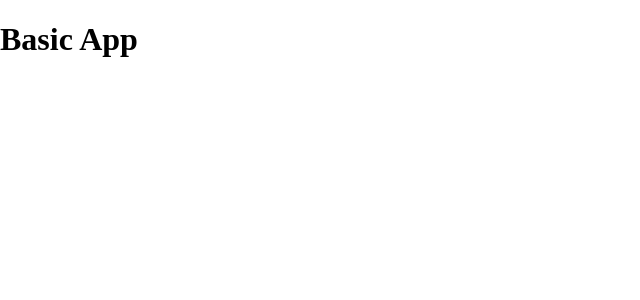
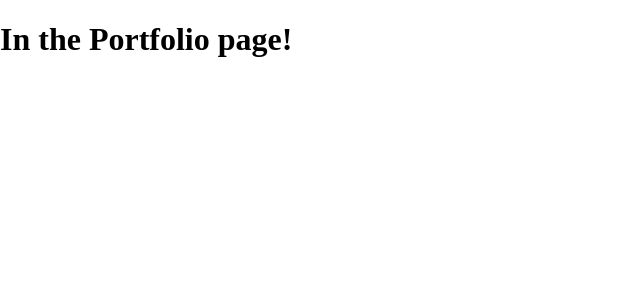
Before and after one commit to TheCodeHeist/thecodeheist.github.io, a React (Create React App) app: page /portfolio in a window 1280 px wide. Shown: the top 300 px of the page, without its empty margins (0-640 px from the left). Built offline with nearby package versions, Linux system fonts and the light colour scheme.

Commit message:
Added some simple routes...

```diff
--- a/package.json
+++ b/package.json
@@ -24,8 +24,7 @@
     "test": "react-scripts test",
     "eject": "react-scripts eject",
     "predeploy": "npm run build",
-    "deploy": "gh-pages -d build",
-    "proddeploy": "npm run predeploy && npm run deploy"
+    "deploy": "gh-pages -d build"
   },
   "eslintConfig": {
     "extends": [
--- a/src/App.js
+++ b/src/App.js
@@ -1,8 +1,15 @@
+import Home from "./pages/Home";
+import Portfolio from "./pages/Portfolio";
+import Blog from "./pages/Blog";
+import { Switch, Route } from "react-router-dom";
+
 function App() {
   return (
-    <div className="App">
-      <h1>Basic App</h1>
-    </div>
+    <Switch>
+      <Route path="/" component={Home} exact />
+      <Route path="/portfolio" component={Portfolio} />
+      <Route path="/blog" component={Blog} />
+    </Switch>
   );
 }
 
--- a/src/index.js
+++ b/src/index.js
@@ -2,13 +2,13 @@ import React from "react";
 import ReactDOM from "react-dom";
 import "./index.css";
 import App from "./App";
-import { BrowserRouter as Router } from "react-router-dom";
+import { BrowserRouter } from "react-router-dom";
 
 ReactDOM.render(
   <React.StrictMode>
-    <Router>
+    <BrowserRouter>
       <App />
-    </Router>
+    </BrowserRouter>
   </React.StrictMode>,
   document.getElementById("root")
 );
--- /dev/null
+++ b/src/pages/Blog.js
@@ -0,0 +1,11 @@
+import React from "react";
+
+function Blog() {
+  return (
+    <div className="Blog">
+      <h1>In the Blog page!</h1>
+    </div>
+  );
+}
+
+export default Blog;
--- a/src/pages/Home.js
+++ b/src/pages/Home.js
@@ -0,0 +1,11 @@
+import React from "react";
+
+function Home() {
+  return (
+    <div className="Home">
+      <h1>In the Home page!</h1>
+    </div>
+  );
+}
+
+export default Home;
--- /dev/null
+++ b/src/pages/Portfolio.js
@@ -0,0 +1,11 @@
+import React from "react";
+
+function Portfolio() {
+  return (
+    <div className="Portfolio">
+      <h1>In the Portfolio page!</h1>
+    </div>
+  );
+}
+
+export default Portfolio;
```
Also changed, not shown: 1 other file (tests, documents, lock files or other folders).
